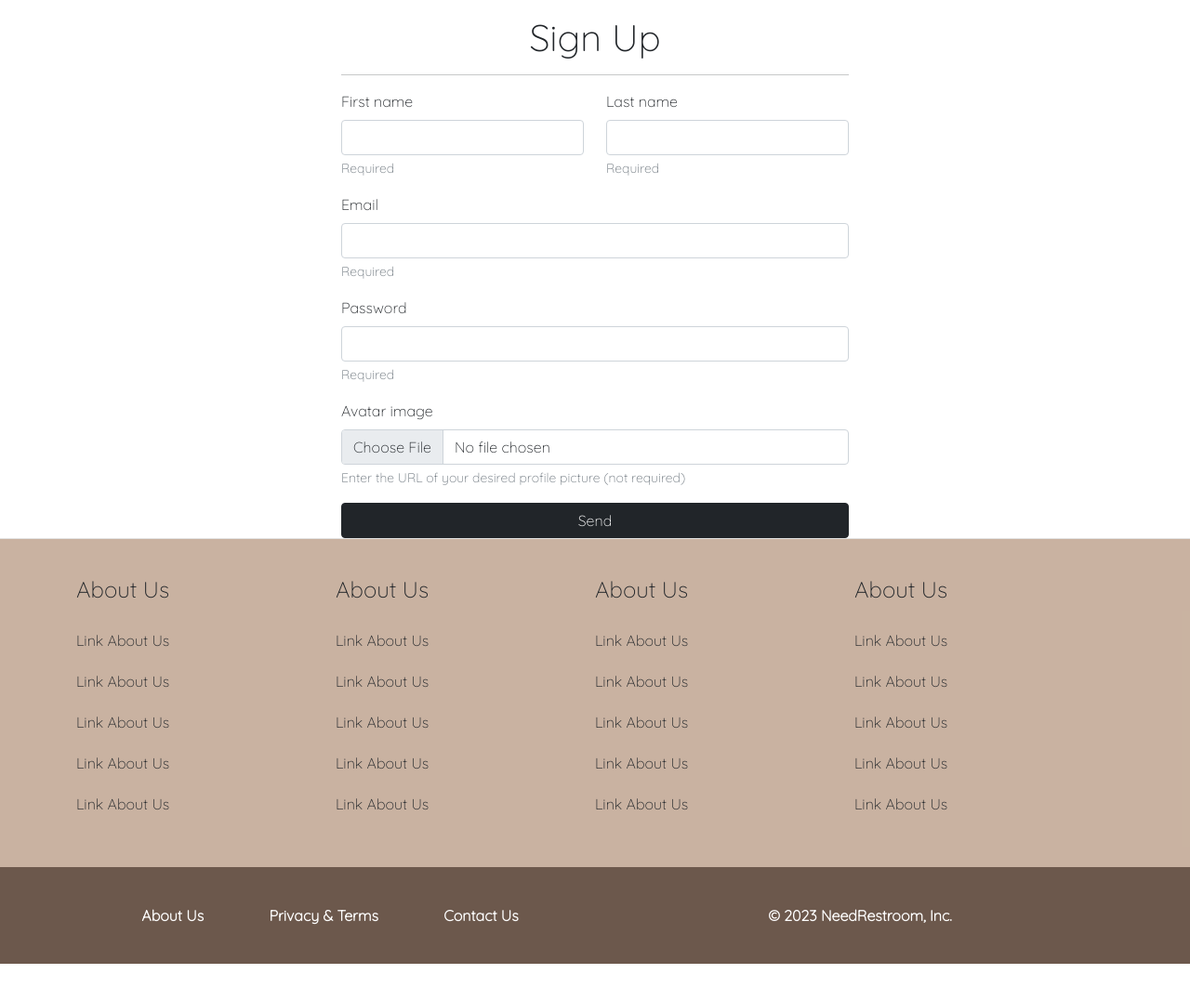
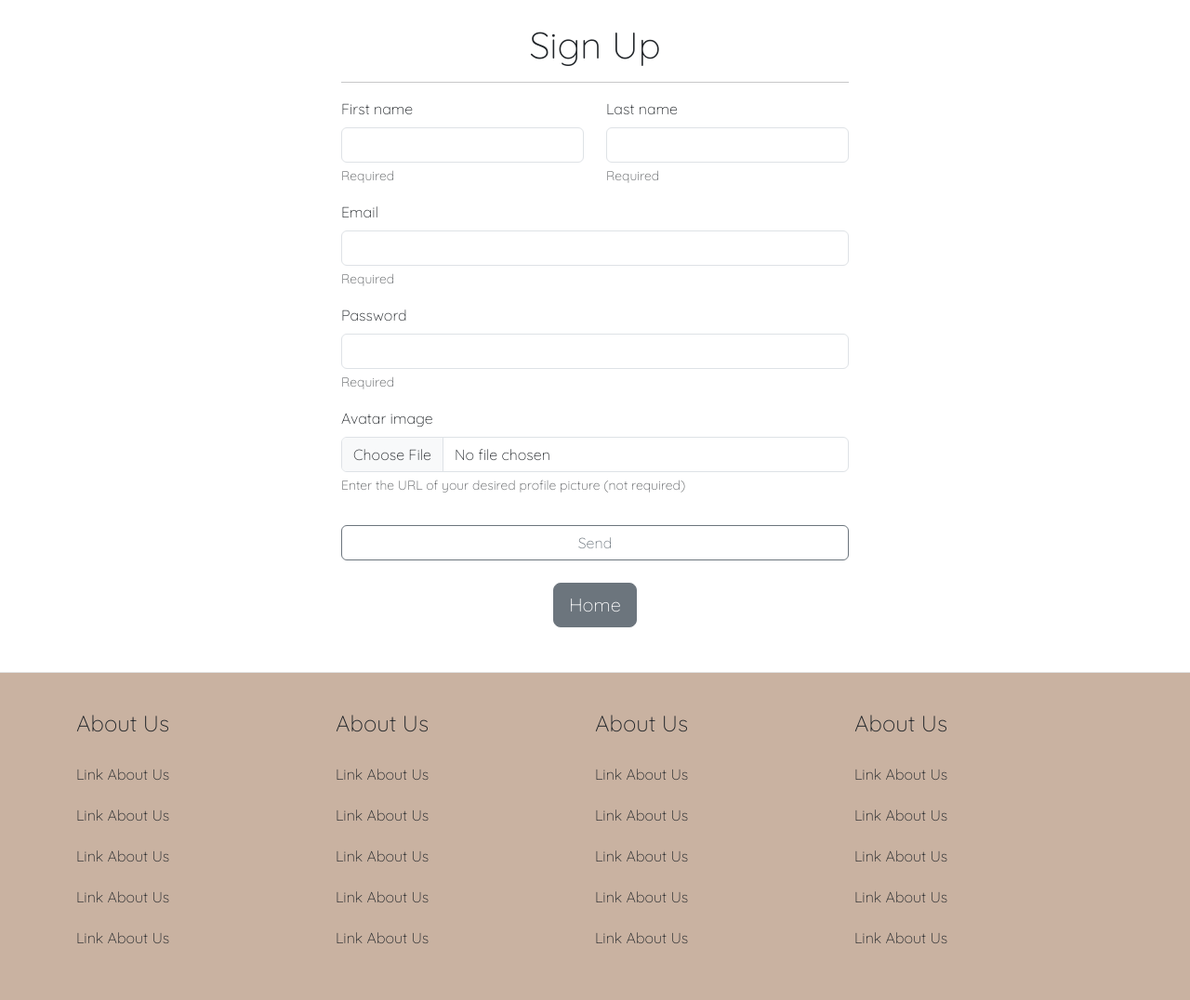
Before and after one commit to juangro27/ThroneTracker, a Node server app: page /signup in a window 1280 px wide. Shown: the part 106-1182 px from the top of the page at 93% size. Before the commit the page ends 1143 px from the top, so only its background shows below. Run offline with Node 20, Linux system fonts and the light colour scheme; some libraries are stand-ins or nearby versions.

Commit message:
formularios

```diff
--- a/public/stylesheets/style.css
+++ b/public/stylesheets/style.css
@@ -131,3 +131,15 @@ footer section {
 .comment-edit img {
     width: 80px;
 }
+
+.avatar img {
+    width: 400px;
+    height: 400px;
+    object-fit: cover;
+}
+
+.avatar-edit img {
+    width: 300px;
+    height: 300px;
+    object-fit: cover;
+}
--- a/views/auth/signup.hbs
+++ b/views/auth/signup.hbs
@@ -1,48 +1,51 @@
-<div class="container">
+<div class="container mt-4 mb-5">
 
-    <div class="row justify-content-center pt-3">
+    <div class="row justify-content-center">
 
-        <div class="col-md-6 ">
+        <div class="col-10 col-md-8 col-lg-6">
 
             <h1 class="text-center">Sign Up</h1>
             <hr>
 
             <form action="/signup" method="POST" enctype="multipart/form-data">
 
-                <div class="row">
-                    <div class="col-6 mb-3">
+                <div class="row mt-3">
+                    <div class="col-lg-6">
                         <label for="firstName" class="form-label">First name</label>
                         <input type="text" class="form-control" id="firstName" name="firstName">
                         <div class="form-text">Required</div>
                     </div>
 
-                    <div class="col-6 mb-3">
+                    <div class="col-lg-6">
                         <label for="lastName" class="form-label">Last name</label>
                         <input type="text" class="form-control" id="lastName" name="lastName">
                         <div class="form-text">Required</div>
                     </div>
                 </div>
 
-                <div class="mb-3">
+                <div class="mt-3">
                     <label for="email" class="form-label">Email</label>
                     <input type="email" class="form-control" id="email" name="email">
                     <div class="form-text">Required</div>
                 </div>
 
-                <div class="mb-3">
+                <div class="mt-3">
                     <label for="userPwd" class="form-label">Password</label>
                     <input type="password" class="form-control" id="userPwd" name="userPwd">
                     <div class="form-text">Required</div>
                 </div>
 
-                <div class="mb-3">
+                <div class="mt-3">
                     <label for="avatar" class="form-label">Avatar image</label>
                     <input type="file" class="form-control" id="avatar" name="avatar">
                     <div class="form-text">Enter the URL of your desired profile picture (not required)</div>
                 </div>
 
-                <div class="d-grid gap-2">
-                    <button type="submit" class="btn btn-dark block">Send</button>
+
+                <div class="row mt-4 d-flex justify-content-center">
+                    <div class="col d-grid">
+                        <button type="submit" class="btn btn-outline-secondary px-5 mt-2">Send</button>
+                    </div>
                 </div>
 
                 {{#if errorMessage}}
@@ -54,4 +57,9 @@
             </form>
         </div>
     </div>
+
+    <div class="container d-flex justify-content-center mt-4">
+        <a href="/" class="btn btn-secondary btn-lg">Home</a>
+    </div>
+
 </div>
--- a/views/layout.hbs
+++ b/views/layout.hbs
@@ -6,7 +6,8 @@
    <meta name="viewport" content="width=device-width, initial-scale=1.0">
    <meta http-equiv="X-UA-Compatible" content="ie=edge">
    <title>{{appTitle}}</title>
-   <link href="https://cdn.jsdelivr.net/npm/bootstrap@5.1.3/dist/css/bootstrap.min.css" rel="stylesheet">
+   <link href="https://cdn.jsdelivr.net/npm/bootstrap@5.3.0-alpha1/dist/css/bootstrap.min.css" rel="stylesheet"
+      integrity="sha384-GLhlTQ8iRABdZLl6O3oVMWSktQOp6b7In1Zl3/Jr59b6EGGoI1aFkw7cmDA6j6gD" crossorigin="anonymous">
    <link href="https://fonts.googleapis.com/css2?family=Quicksand:wght@300&display=swap" rel="stylesheet">
    <link rel="stylesheet" href="/stylesheets/style.css" />
 </head>
@@ -127,9 +128,9 @@
          <div class="container">
             <div class="row d-flex justify-content-between">
                <div class="col-md-6 d-flex align-items-center justify-content-evenly footer-links ">
-                  <a href="#">About Us</a>
+                  <a href="/about-us">About Us</a>
                   <a href="#">Privacy & Terms</a>
-                  <a href="#">Contact Us</a>
+                  <a href="/contact">Contact Us</a>
                </div>
                <div class="my-4 m-md-0 col-md-6  d-flex align-items-center justify-content-center">
                   <p class="footer-copyright">© 2023 NeedRestroom, Inc.</p>
@@ -140,7 +141,9 @@
       </section>
 
    </footer>
-   <script src=" https://cdn.jsdelivr.net/npm/bootstrap@5.1.3/dist/js/bootstrap.bundle.min.js"></script>
+   <script src="https://cdn.jsdelivr.net/npm/bootstrap@5.3.0-alpha1/dist/js/bootstrap.bundle.min.js"
+      integrity="sha384-w76AqPfDkMBDXo30jS1Sgez6pr3x5MlQ1ZAGC+nuZB+EYdgRZgiwxhTBTkF7CXvN"
+      crossorigin="anonymous"></script>
 </body>
 
 </html>
--- a/views/restrooms/comment-edit.hbs
+++ b/views/restrooms/comment-edit.hbs
@@ -35,6 +35,6 @@
     </div>
 
     <div class="container d-flex justify-content-center mt-4">
-        <a href="/" class="btn btn-secondary btn-lg">Volver a inicio</a>
+        <a href="/" class="btn btn-secondary btn-lg">Home</a>
     </div>
 </div>
--- a/views/restrooms/restroom-details.hbs
+++ b/views/restrooms/restroom-details.hbs
@@ -112,7 +112,7 @@
     </div>
 
     <div class="container d-flex justify-content-center mt-4">
-        <a href="/" class="btn btn-secondary btn-lg">Volver a inicio</a>
+        <a href="/" class="btn btn-secondary btn-lg">Home</a>
     </div>
 
 </div>
--- a/views/restrooms/restrooms-list.hbs
+++ b/views/restrooms/restrooms-list.hbs
@@ -61,7 +61,7 @@
     </div>
 
     <div class="container d-flex justify-content-center mt-4">
-        <a href="/" class="btn btn-secondary btn-lg">Volver a inicio</a>
+        <a href="/" class="btn btn-secondary btn-lg">Home</a>
     </div>
 
 </div>
```
Also changed, not shown: views/about-us.hbs (+29 -2 lines), views/auth/login.hbs (+15 -15 lines), views/contact.hbs (+14 -13 lines), views/index.hbs (+12 -13 lines), views/users/user-details.hbs (+36 -5 lines), views/users/user-edit.hbs (+32 -16 lines).
